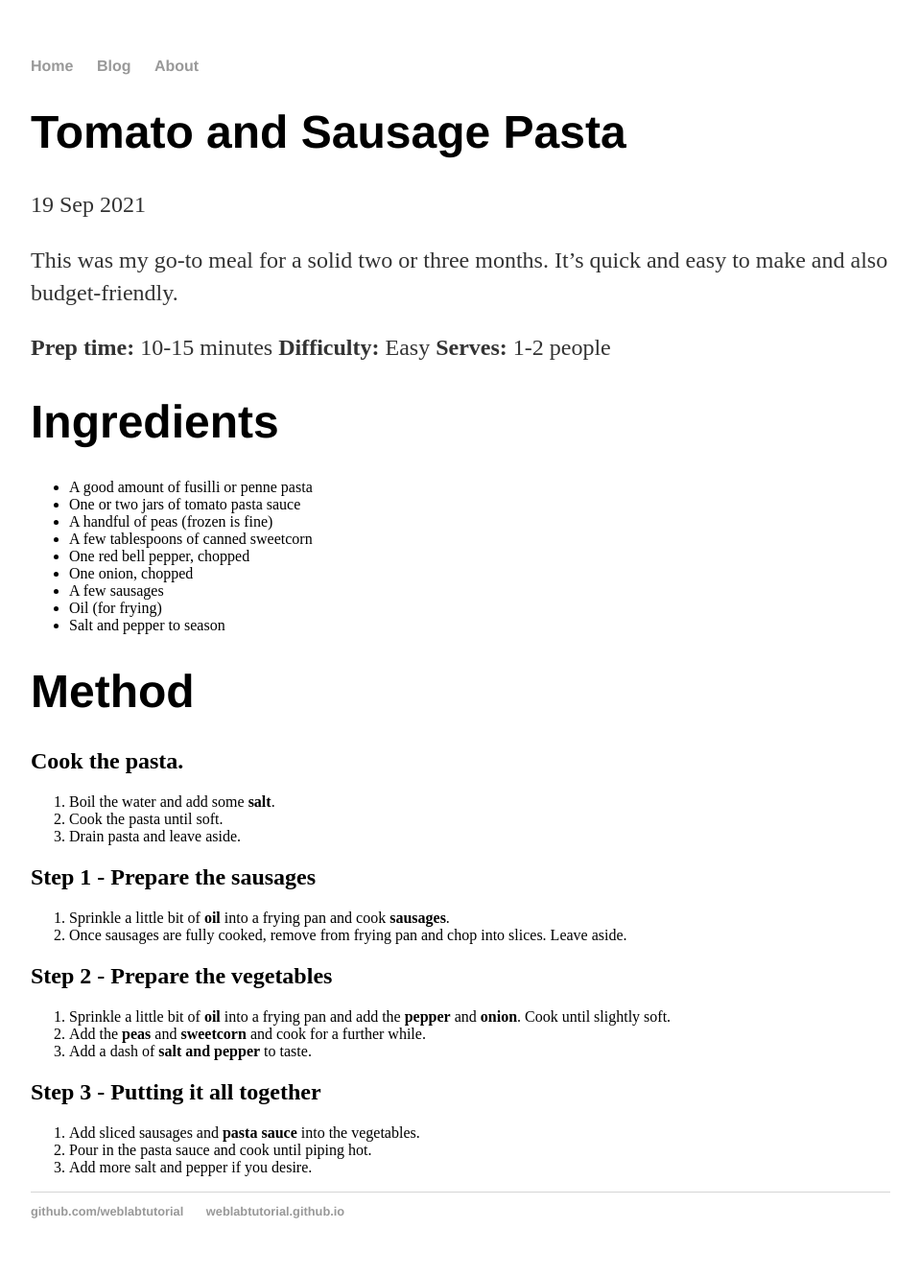
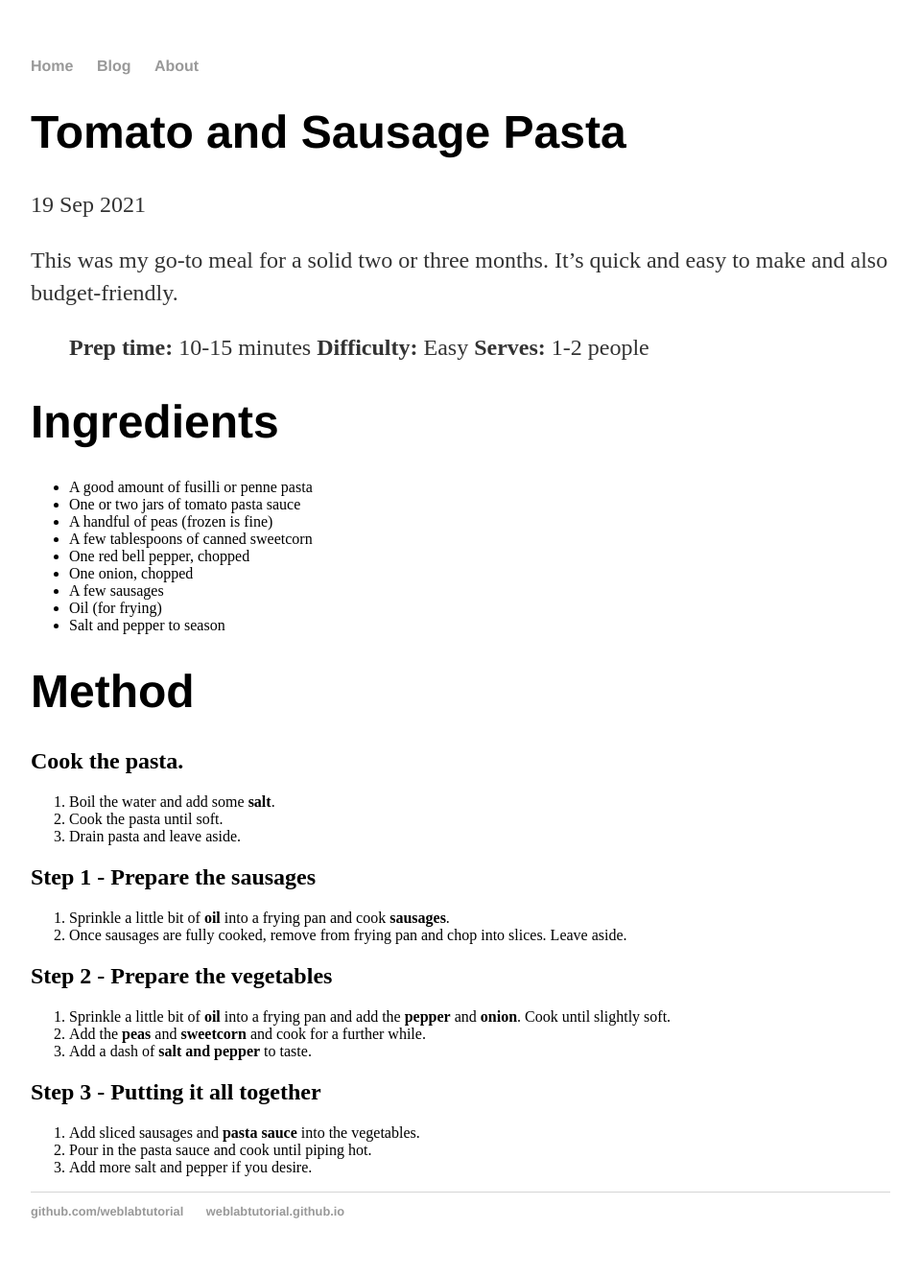
Before and after one commit to hwbekah/hwbekahlab1.github.io, a Jekyll site: the page built from _posts/2021-09-19-tomato-and-sausage-pasta.md, in a window 1280 px wide. Shown: the whole page at 96% size, without its empty margins (28-987 px from the left). Built offline with Jekyll 4.4.1, drawn with Linux system fonts in a browser that asks for light colours.

```diff
--- a/_posts/2021-09-19-tomato-and-sausage-pasta.md
+++ b/_posts/2021-09-19-tomato-and-sausage-pasta.md
@@ -5,9 +5,9 @@ date: 2021-09-19
 ---
 This was my go-to meal for a solid two or three months. It's quick and easy to make and also budget-friendly.
 
-**Prep time:** 10-15 minutes
-**Difficulty:** Easy
-**Serves:** 1-2 people
+>**Prep time:** 10-15 minutes
+>**Difficulty:** Easy
+>**Serves:** 1-2 people
 
 # Ingredients
 * A good amount of fusilli or penne pasta
```
